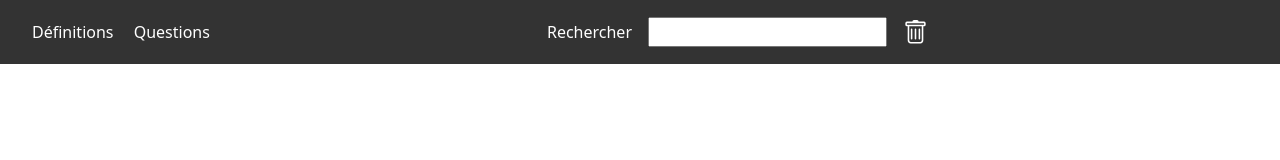
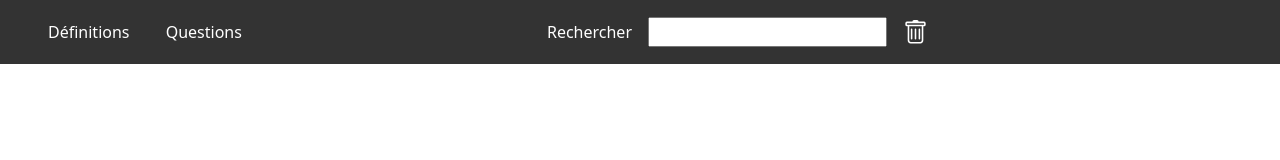
Before and after one commit to Tarnof-Code/revisionsCDA, a plain HTML site: page index.html in a window 1280 px wide. Drawn offline with nearby package versions, Linux system fonts and the light colour scheme; no server answers.

Commit message:
modif navbar

```diff
--- a/style.css
+++ b/style.css
@@ -73,6 +73,7 @@
   color:white;
   text-decoration: none;
   margin-right:1em;
+  margin-left:1em;
 }
 
 .questionsLink:hover{
@@ -83,6 +84,7 @@
   color:white;
   text-decoration: none;
   margin-right:1em;
+  margin-left:1em;
 }
 
 .definitionsLink:hover{
```
